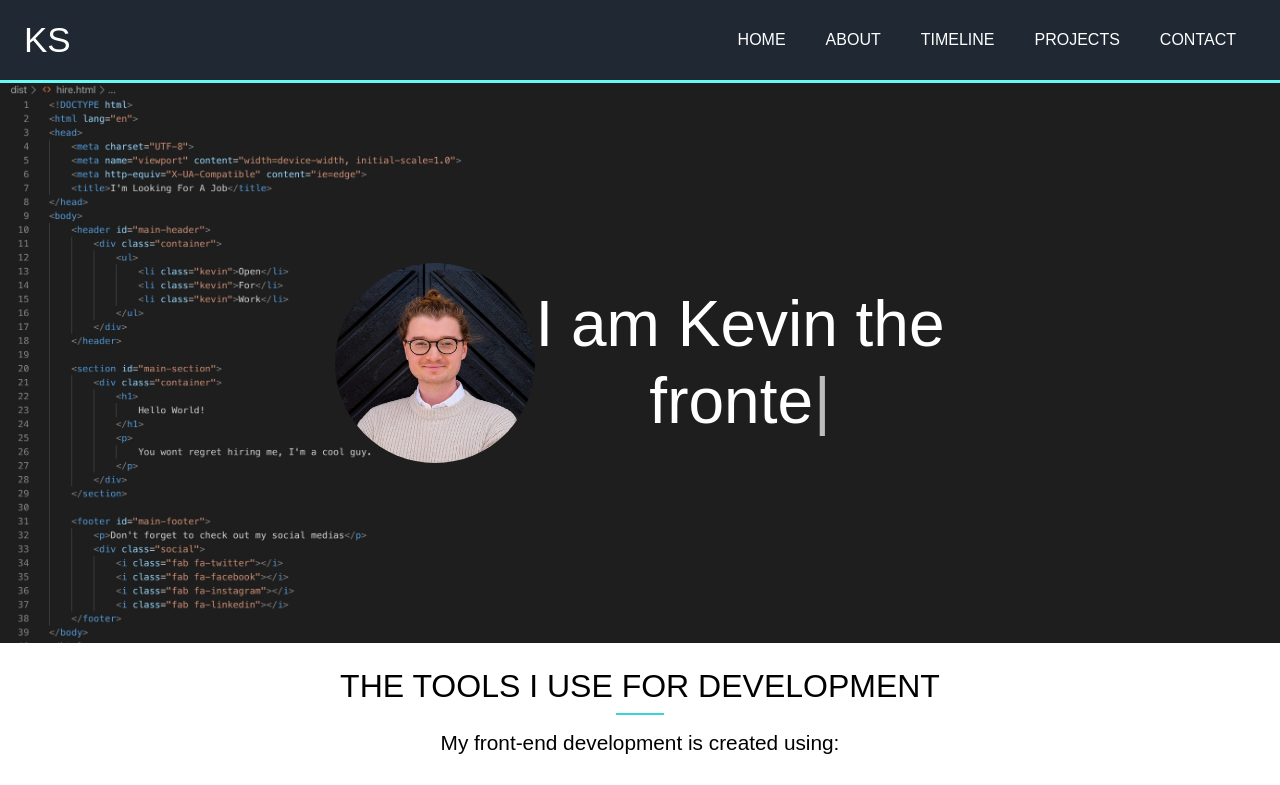
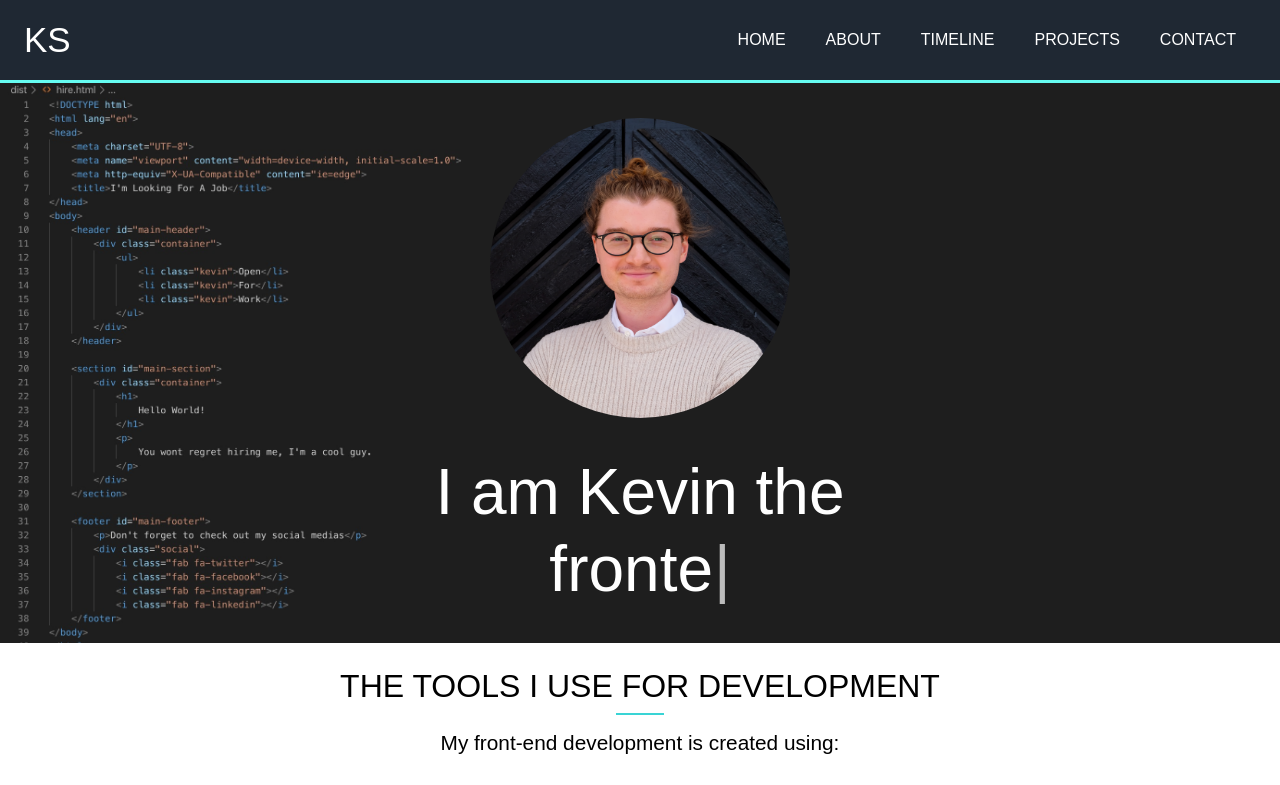
Before and after one commit to kevinsvanback/portfolio-website, a React (Create React App) app: page / in a window 1280 px wide. Shown: the top 785 px of the page. Built offline with nearby package versions, Linux system fonts and the light colour scheme.

Commit message:
profile image

```diff
--- a/src/pages/HomePage.module.css
+++ b/src/pages/HomePage.module.css
@@ -1,18 +1,19 @@
-.profileImg {
-  width: 200px;
-  height: 200px;
-  border-radius: 50%;
-}
-
 .typewriterSection {
   display: flex;
-  justify-content: center;
+  flex-direction: column;
+  justify-content: space-evenly;
   align-items: center;
   text-align: center;
   background-image: url('../images/screenshot-hire-html.jpg');
   background-repeat: no-repeat;
   background-size: cover;
   height: 70vh;
+}
+
+.profileImg {
+  width: 300px;
+  height: 300px;
+  border-radius: 50%;
 }
 
 .typewriter {
```
Also changed, not shown: src/images/profile.jpg.
